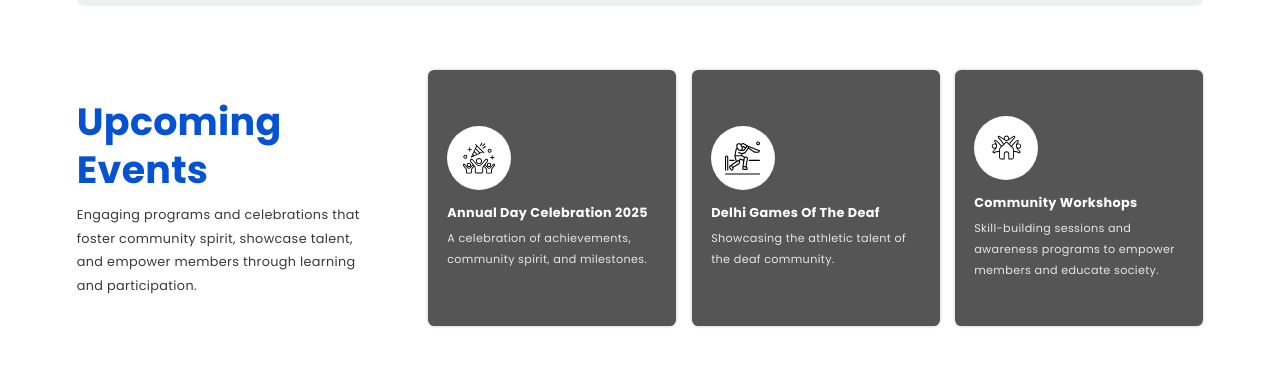
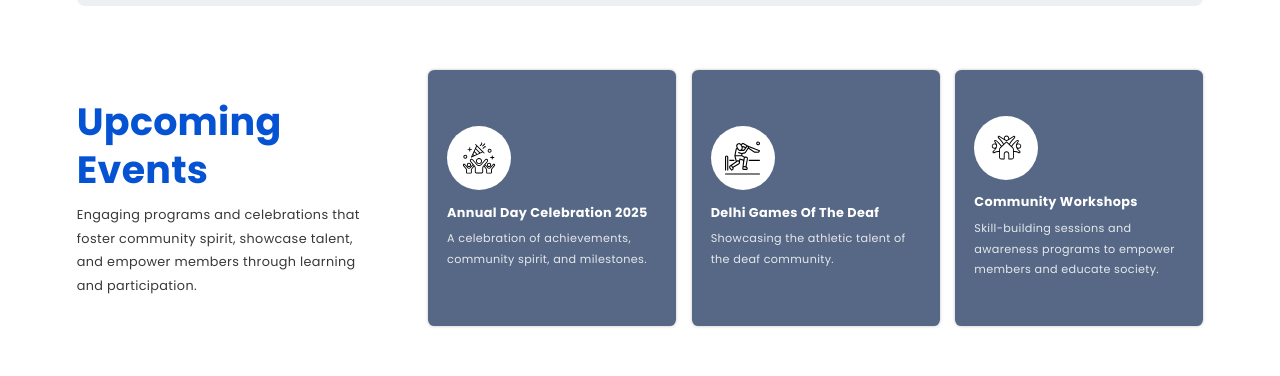
Before and after one commit to nitishchopra92/dad.github.io, a plain HTML site: page index.html in a window 1280 px wide. Shown: the part 1990-2366 px from the top of the page. Drawn offline with nearby package versions, Linux system fonts and the light colour scheme.

Commit message:
ui changes

```diff
--- a/css/style.scss
+++ b/css/style.scss
@@ -426,7 +426,7 @@ header {
         border-radius: 0.5rem;
         overflow: hidden;
         // background: var(--black-color);
-        background: #565555;
+        background: #566885;
         min-height: 20rem;
 
         // &:nth-child(even) {
```
Also changed, not shown: css/style.css.
